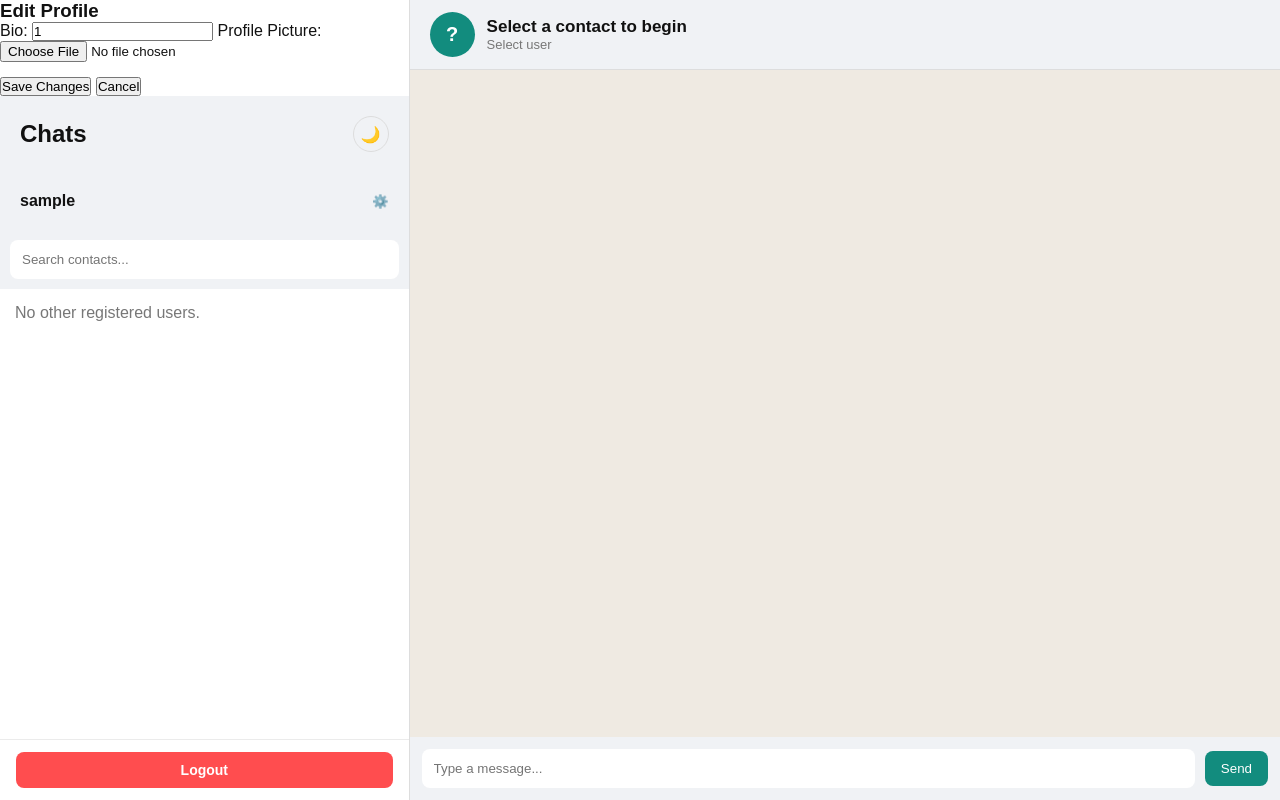
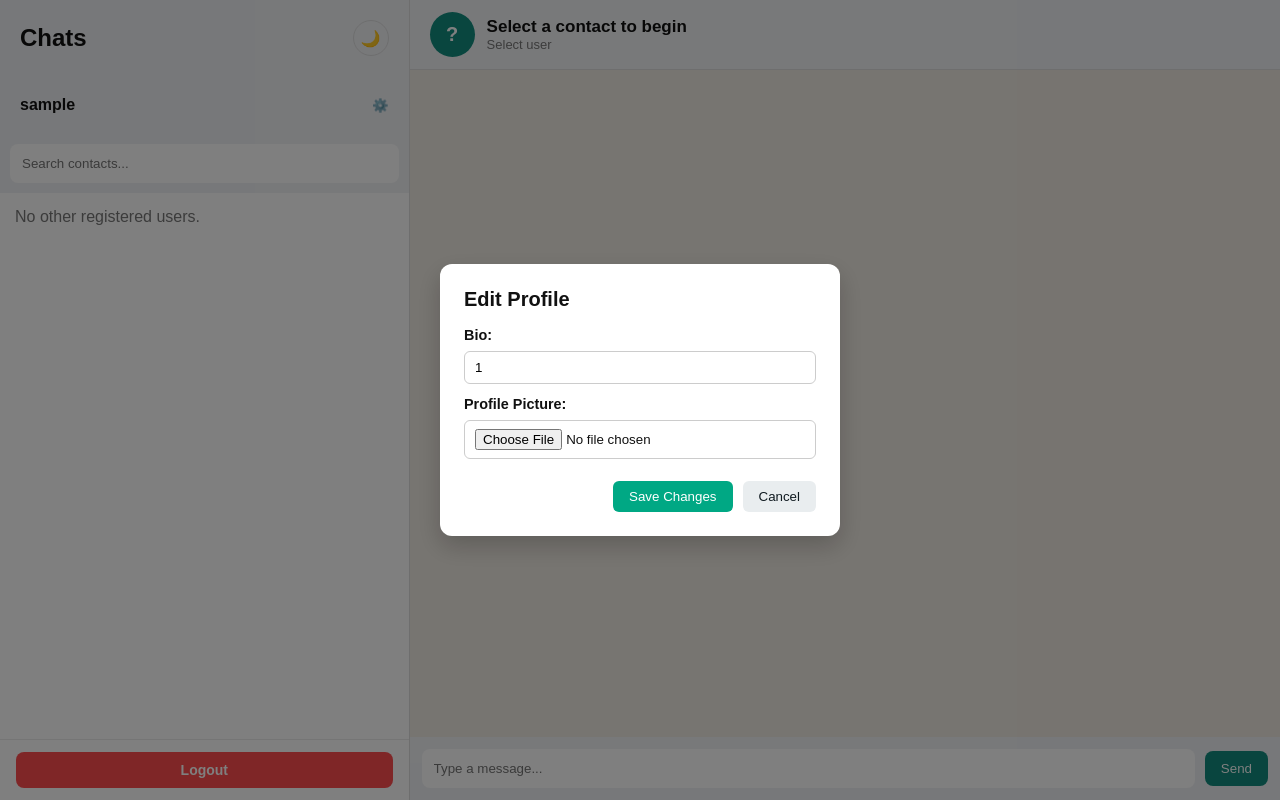
Before and after one commit to padmagadgile/mywhatsapp, a Flask app: page / in a window 1280 px wide, after a click on "⚙️". Run offline with Flask 3, Linux system fonts and the light colour scheme; the visitor is signed in with stand-in values (Sample User, id 1); data that the repository does not hold is empty; some libraries are stand-ins or nearby versions.

Commit message:
Fix profile modal CSS overlay and alignment

```diff
--- a/static/css/style.css
+++ b/static/css/style.css
@@ -935,3 +935,104 @@ body.dark-theme .logout-btn:hover {
     color: #34B7F1; /* WhatsApp Blue Color */
     font-weight: bold;
 }
+
+
+
+
+
+
+
+
+
+
+
+/* --- PROFILE MODAL OVERLAY STYLES --- */
+.modal {
+    position: fixed;
+    top: 0;
+    left: 0;
+    width: 100vw;
+    height: 100vh;
+    background-color: rgba(0, 0, 0, 0.5); /* Dim background */
+    display: none;
+    align-items: center;
+    justify-content: center;
+    z-index: 1000;
+}
+
+.modal-content {
+    background: #ffffff;
+    padding: 24px;
+    border-radius: 12px;
+    width: 90%;
+    max-width: 400px;
+    box-shadow: 0 10px 25px rgba(0, 0, 0, 0.2);
+}
+
+.dark-theme .modal-content {
+    background: #222e35;
+    color: #ffffff;
+}
+
+.modal-content h3 {
+    margin-top: 0;
+    margin-bottom: 16px;
+    font-size: 1.25rem;
+}
+
+.modal-content form {
+    display: flex;
+    flex-direction: column;
+    gap: 12px;
+}
+
+.modal-content label {
+    font-weight: bold;
+    font-size: 0.9rem;
+    margin-bottom: -4px;
+}
+
+.modal-content input[type="text"],
+.modal-content input[type="file"] {
+    width: 100%;
+    padding: 8px 10px;
+    border: 1px solid #ccc;
+    border-radius: 6px;
+    box-sizing: border-box;
+}
+
+.dark-theme .modal-content input[type="text"] {
+    background: #111b21;
+    color: #fff;
+    border-color: #374248;
+}
+
+.modal-buttons {
+    display: flex;
+    justify-content: flex-end;
+    gap: 10px;
+    margin-top: 10px;
+}
+
+.modal-buttons button {
+    padding: 8px 16px;
+    border: none;
+    border-radius: 6px;
+    cursor: pointer;
+    font-weight: 500;
+}
+
+.modal-buttons button[type="submit"] {
+    background-color: #00a884;
+    color: #ffffff;
+}
+
+.modal-buttons button[type="button"] {
+    background-color: #e9edef;
+    color: #111b21;
+}
+
+.dark-theme .modal-buttons button[type="button"] {
+    background-color: #374248;
+    color: #fff;
+}
--- a/templates/index.html
+++ b/templates/index.html
@@ -13,7 +13,49 @@
 
 <body data-current-user-id="{{ session['user_id'] }}">
 
+
+
+<!-- Profile Modal (Moved outside sidebar for full screen center) -->
+    <div id="profile-modal" class="modal">
+        <div class="modal-content">
+            <h3>Edit Profile</h3>
+            <form action="/update-profile" method="POST" enctype="multipart/form-data">
+                <label>Bio:</label>
+                <input type="text" name="bio" value="{{ session.get('bio', '') }}" required>
+
+                <label>Profile Picture:</label>
+                <input type="file" name="profile_pic" accept="image/*">
+
+                <div class="modal-buttons">
+                    <button type="submit">Save Changes</button>
+                    <button type="button" onclick="document.getElementById('profile-modal').style.display='none'">Cancel</button>
+                </div>
+            </form>
+        </div>
+    </div>
+
+
+
+
+
+
+
+
+
+
+
+
+
+
+
+
+
+
     <div class="chat-container">
+
+
+
+
 
         <!-- SIDEBAR -->
         <div class="sidebar">
```
Also changed, not shown: app.py (line endings or trailing spaces).
